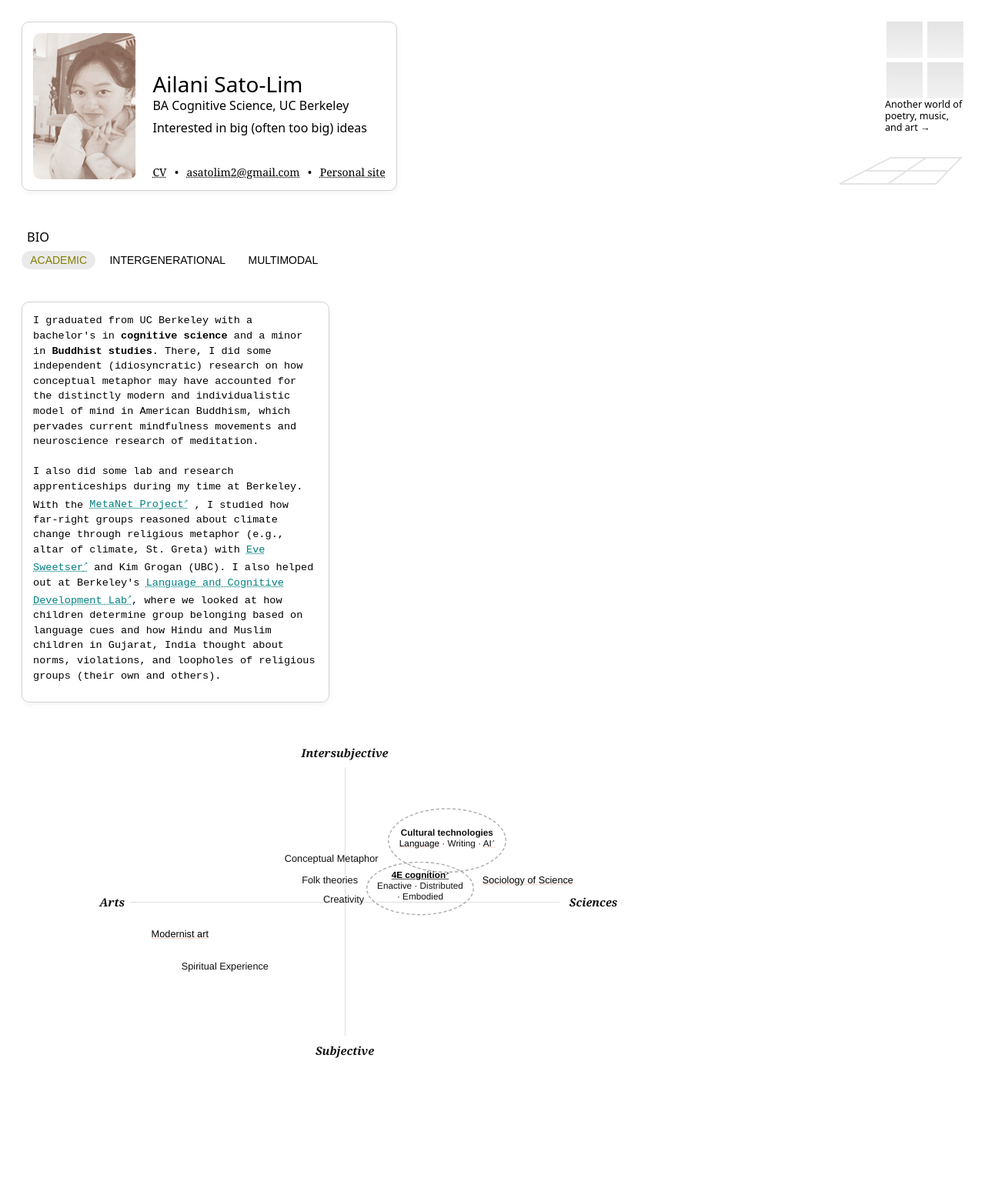
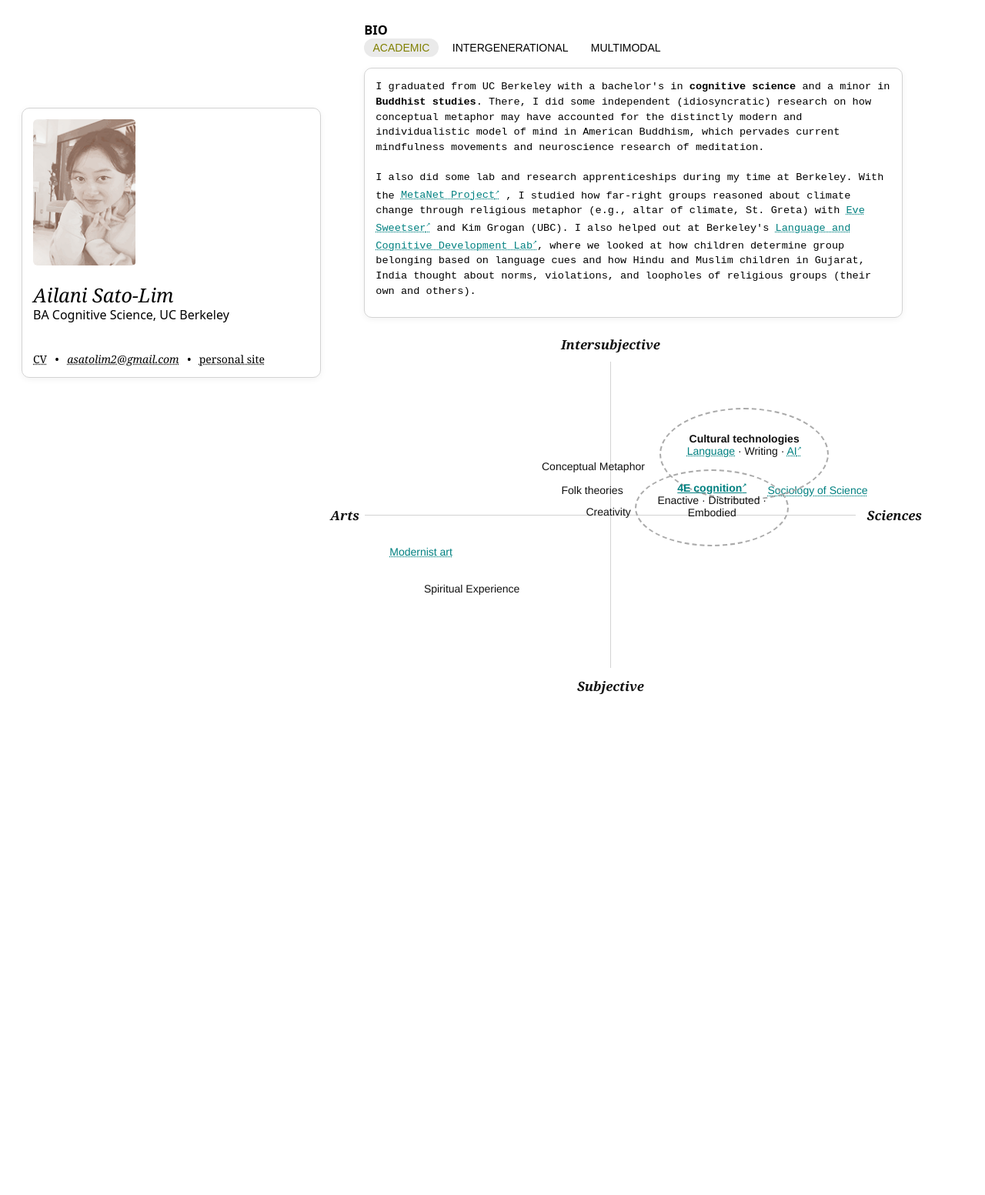
Before and after one commit to ailanisl/ailanisl.github.io, a Jekyll site: the page built from academics.html, in a window 1280 px wide. Shown: the whole page at 77% size. Built offline with Jekyll 4.4.1, drawn with Linux system fonts in a browser that asks for light colours; after the commit the page ends 925 px from its top, so only the background shows below that.

Commit message:
academic edits

```diff
--- a/academics.html
+++ b/academics.html
@@ -9,20 +9,43 @@ title: "Academic Webpage"
   {%- include head.html -%}
 
 <style>
-    #wrapper-ac {
+    #body-wrapper {
+        display: flex;
+    }
+    #left-bar {
+        flex: 1;
         display: flex;
         flex-direction: column;
         padding: 2rem;
-        gap: 2rem;
-        max-width: 1400px;
+        gap: 1rem;
+        max-width: 50%;
         position: relative;
+        padding-top: 10rem;
+        box-sizing: border-box;
     }
+
+    #body {
+        flex: 2;
+        display: flex;
+        flex-direction: column;
+        width: 50%;
+        padding: 2rem;
+        box-sizing: border-box;
+
+    }
+
     .shadow-box {
         border: 1px solid lightgray;
         border-radius: 10px;
         box-shadow: 0 2px 8px rgba(0, 0, 0, 0.056);
         width: fit-content;
         padding: 1rem;
+    }
+
+    .image-container {
+        width: 100%;
+        height: auto;
+
     }
 
     #text-stuff {
@@ -61,7 +84,8 @@ title: "Academic Webpage"
         scrollbar-width: none;
 
         height: fit-content;
-        width: 400px;
+        min-width: 400px;
+        max-width: 700px;
 
         position: relative;
     }
@@ -118,27 +142,18 @@ title: "Academic Webpage"
 
     #bio-matrix {
         display: flex;
-        flex-wrap: wrap;
-        gap: 4rem;
+        flex-direction: column;
+        gap: 2rem;
         align-items: start;
         justify-content: space-between;
 
     }
-    .image-col {
+    .image-col-academic {
         width: fit-content;
+
     }
-    .image-container {
-        flex: 1 1 200px;   /* can grow/shrink, min width 200px */
-        display: flex;
-        justify-content: flex-end; /* push image to the right */
-    }
-    .image-container img{
-        max-width: 100%;
-        height: auto;
-        object-fit: contain;
-        image-rendering: auto;
-    }
-    #personal-site-button {
+
+/*    #personal-site-button {
         display: flex;
         flex-direction: column;
         align-items:end;
@@ -146,10 +161,10 @@ title: "Academic Webpage"
 
         position: absolute;
         top:2rem;
-        right: 2rem;
+        right: 2rem; }
 
 
-    }
+
     #personal-site-button a {
         display: flex;
         flex-direction: column;
@@ -181,18 +196,15 @@ title: "Academic Webpage"
         background: linear-gradient(180deg, #E4E4E4 0%, #F2F2F2 100%);
         transition: all 0.3s ease;
     }
+*/
+#matrix-container {
 
-#matrix-container {
-    transform: scale(0.7);   /* 80% of original size */
-    transform-origin: top left; /* scale from top-left corner */
-    position: relative;
-    left: 10rem;
 }
 
 .quadrant-map {
   position: relative;
-  width: 800px;
-  height: 500px;
+  width: 640px;
+  height: 400px;
   margin: 2rem auto;
   border: 1px solid transparent;
   font-family: "Helvetica Neue", sans-serif;
@@ -220,7 +232,7 @@ title: "Academic Webpage"
 .label {
   position: absolute;
   font-weight: bold;
-  font-size: 1.5rem;
+  font-size: 1.2rem;
   font-family: Georgia, 'Times New Roman', Times, serif;
   font-style: italic;
 }
@@ -232,14 +244,12 @@ title: "Academic Webpage"
 /* Items */
 .item {
   position: absolute;
-  font-size: 1.3rem;
+  font-size: 1rem;
   white-space: nowrap;
   text-align: center;
 }
 #matrix-container a, .item a {
-    color: black;
-    text-decoration: underline;
-    text-decoration-color: #ffb7a7;
+    color: teal;
 
 
 }
@@ -254,29 +264,55 @@ title: "Academic Webpage"
   font-size: 0.9rem;
 }
 
+#gpa-photo {
+    display: flex;
+    flex-direction: column;
+    width: 160px;
+    position: relative;
+    left: 50%;
+    align-items:center;
+}
 
-@media (max-width: 900px) {
-    #bio-matrix {
+@media (max-width: 1120px) {
+    #matrix-container {
+        transform: scale(0.9);
+        transform-origin: top left;
+
+    }
+}
+@media (max-width: 1064px) {
+    .image-col-academic {
+        margin: 0 auto;
+        max-width: 50vw;
+        overflow-x: auto;
+    }
+    .quadrant-map {
+        left: 4rem;
+    }
+}
+@media (max-width: 800px) {
+    #body-wrapper {
         flex-direction: column;
     }
-    #matrix-container {
-        margin: 0 auto;
-        width: 100vw;
-        height: 100%;
-        overflow-y: hidden;
-        overflow-x: auto;
-        white-space: nowrap;
-        left: 0;
+    #left-bar, #body {
+        width: auto;
+        max-width: none;
     }
-
+    #left-bar {
+        padding-top: 2rem;
+    }
     #bio-card {
-        width:auto;
+        min-width:auto;
         height: auto;
         margin-right: auto;
     }
 
     #name-card {
         width: auto;
+    }
+
+    .image-col-academic {
+        max-width: 80vw;
     }
 
     #personal-site-button {
@@ -289,36 +325,37 @@ title: "Academic Webpage"
 
 <body>
 <div id="body-wrapper">
-<div id="wrapper-ac">
+    <div id="left-bar">
 
 
     <!--The NAME CARD -->
         <div class="shadow-box" id="name-card">
-    <img src="/assets/img/pink-profile.png" alt="a dithered photo of me" height="190px" style="border-radius: 10px;">
+            <img src="/assets/img/pink-profile.png" alt="a dithered photo of me" height="190px" style="border-radius: 6px;">
 
             <div id="text-stuff">
-        <h2 style="font-size: 2rem;">Ailani Sato-Lim</h2>
+                <h2 style="font-size: 1.8rem; font-family: Georgia, 'Times New Roman', Times, serif; font-style: italic;">Ailani Sato-Lim</h2>
                 <p>BA Cognitive Science, UC Berkeley</p>
-        <p>Interested in big (often too big) ideas</p>
-
                 <div id="links" style="margin-top: 2rem; font-family: Georgia, 'Times New Roman', Times, serif;">
                     <a href="/assets/files/Sato-Lim_CV2025-3.pdf">CV</a>
                     •
-            <a class="u-email" href="mailto:{{ site.email }}">{{ site.email }}</a>
+                    <i><a class="u-email" href="mailto:{{ site.email }}">{{ site.email }}</a></i>
                     •
-            <a href="{{ '/' | relative_url }}">Personal site</a>
+                    <a href="{{ '/' | relative_url }}">personal site</a>
                 </div>
             </div>
         </div>
+    </div> <!--left-bar END-->
+
 
 <!--The BIO CARDm -->
-    <h3 style="position: relative; top: 1.5rem; left: 0.5rem; font-weight: 500;">BIO</h3>
+<div id="body">
+    <div id="bio-block">
+    <h3 >BIO</h3>
     <div id="bio-filter">
         <button class="tab active" onclick="showBio('academic', this)">ACADEMIC</button>
         <button class="tab" onclick="showBio('intergenerational', this)">INTERGENERATIONAL</button>
         <button class="tab" onclick="showBio('multimodal', this)">MULTIMODAL</button>
     </div>
-
 
 
         <div id="bios">
@@ -340,7 +377,7 @@ title: "Academic Webpage"
                         where we looked at how children determine group belonging based on language cues and how Hindu and Muslim
                         children in Gujarat, India thought about norms, violations, and loopholes of religious groups (their own and others).</p>
                     </div>
-                    <div class="image-col" >
+                    <div class="image-col-academic" >
                         <div id="matrix-container">
                             <div class="quadrant-map">
                             <!-- Axis Labels -->
@@ -358,11 +395,11 @@ title: "Academic Webpage"
                             <div class="item" style="top: 40%; left: 82%;"><a href="{{ '/articles/science-studies/' | relative_url }}">Sociology of Science</a></div>
 
                             <!-- Clusters -->
-                            <div class="cluster" style="top: 15%; left: 60%; width: 220px; height: 120px; font-size: 1.2rem;">
+                            <div class="cluster" style="top: 15%; left: 60%; width: 220px; height: 120px; font-size: 1rem;">
                                 <br><strong>Cultural technologies</strong><br>
                                 <a href="/assets/files/tomasello-COHC-ch1.pdf">Language</a> · Writing · <a href="https://henryfarrell.net/wp-content/uploads/2025/03/Science-Accepted-Version.pdf">AI</a>
                             </div>
-                            <div class="cluster" style="top: 35%; left: 55%; width: 200px; height: 100px; font-size: 1.2rem;">
+                            <div class="cluster" style="top: 35%; left: 55%; width: 200px; height: 100px; font-size: 1rem;">
                                 <strong><a href="https://en.wikipedia.org/wiki/Embodied_cognition" style="text-decoration: underline;">4E cognition</a></strong><br>
                                 Enactive · Distributed · Embodied
 
@@ -377,7 +414,7 @@ title: "Academic Webpage"
 
             <div class="bio" id="intergenerational">
                 <div class="flex-row">
-                    <div class="shadow-box" id="bio-card" style="padding: 1rem;">
+                    <div class="shadow-box" id="bio-card" style="padding: 1rem; margin-bottom: 2rem;">
                         <p>
                         My nearest ancestors were an eclectic bunch of
                         <a href="https://sites.bu.edu/koreandiaspora/issues/history-of-korean-immigration-to-america-from-1903-to-present/">plantation workers</a>,
@@ -393,8 +430,11 @@ title: "Academic Webpage"
                         My parents met at school in Hawai'i, which is why I got my Hawaiian name. But I was born and raised in Los Angeles, California, specifically the San Gabriel Valley. I love the culture in SoCal, from the <i>bandas</i> that play late into the night, the unassuming strip malls with the <i>best</i> fusion cuisines, even to the squawking bright green parrots on the powerlines.
                         </p>
                     </div>
-                <div class="image-col">
-
+                <div class="image-col" style="width: 100%;">
+                    <div id="familiy-photos" style="display: flex; flex-direction: column; max-width: 700px; margin-bottom: 4rem;">
+                        <div id="gpa-photo"><img src="/assets/img/cliff.png" alt="photo of grandpa WW2" width="160px">My grandfather (left) in WW2</div>
+                        <img src="/assets/img/hawaii.png" alt="photo of early days in hawaii" width="255px" style="position: relative; left: 10%; top: 4rem;">
+                    </div>
                 </div>
             </div>
             </div>
@@ -406,7 +446,7 @@ title: "Academic Webpage"
                         <b>Kinesthetic</b>: I love to move my body by any means possible, but I'm particularly enamored by mobility and flexibility... I love stretching & yoga, martial arts like muay thai, the occasional bouldering session, and dancing to afrobeats, dancehall, hip-hop or amapiano.
                         <br>
                         <br>
-                        <b>Mental</b>: To move my mind, I read lots of fiction (I think fiction is more “real” than nonfiction). I like the pretentious stuff that plays with language in crazy ways–so lots of modernism, but really anything written in 20th century or in America. My favorite writers though, for some reason,  write in Romance languages: Clarice Lispector (Brazil), Fernando Pessoa (Portugal), and Borges (Argentina).
+                        <b>Mental</b>: To move my mind, I read lots of fiction (I think fiction is more “real” than nonfiction). I like the pretentious stuff that plays with language in crazy ways – so lots of modernism, but really anything written in 20th century or in America. My favorite writers though, for some reason,  write in Romance languages: Clarice Lispector (Brazil), Fernando Pessoa (Portugal), and Borges (Argentina).
                         <br>
                         <br>
                         <b>Auditory</b>: I find joy in a huge variety of genres, but my favorites are 70s soul and funk, RnB, hip hop, 60s folk revival, Hawaiian, and latin indie.
@@ -418,16 +458,14 @@ title: "Academic Webpage"
             </div>
 
         </div>
-<!-- 2x2 Matrix of my academic interests
-    <div class="image-container">
-        <img id="matrix" src="/assets/img/matrix.png" alt="2x2 matrix of my academic interests" style="">
     </div>
-</div>-->
+</div> <!-- End body div -->
 
 
 
 
 
+<!--
     <div id="personal-site-button">
         <a href="{{ '/' | relative_url }}" style="text-decoration: none;">
         <div id="window">
@@ -438,7 +476,7 @@ title: "Academic Webpage"
         </div>
         <p>Another world of poetry, music, and art &rarr; </p></a>
         <img src="/assets/img/window-shadow.png">
-    </div>
+    </div>-->
 
 </div>
 
@@ -447,7 +485,7 @@ title: "Academic Webpage"
 
 
 
-</div> <!--Body wrapper END-->
+
 
 
 <script>
```
Also changed, not shown: assets/img/cliff.png (added), assets/img/hawaii.png (added). Lines whose indentation alone changed are shown as unchanged.
